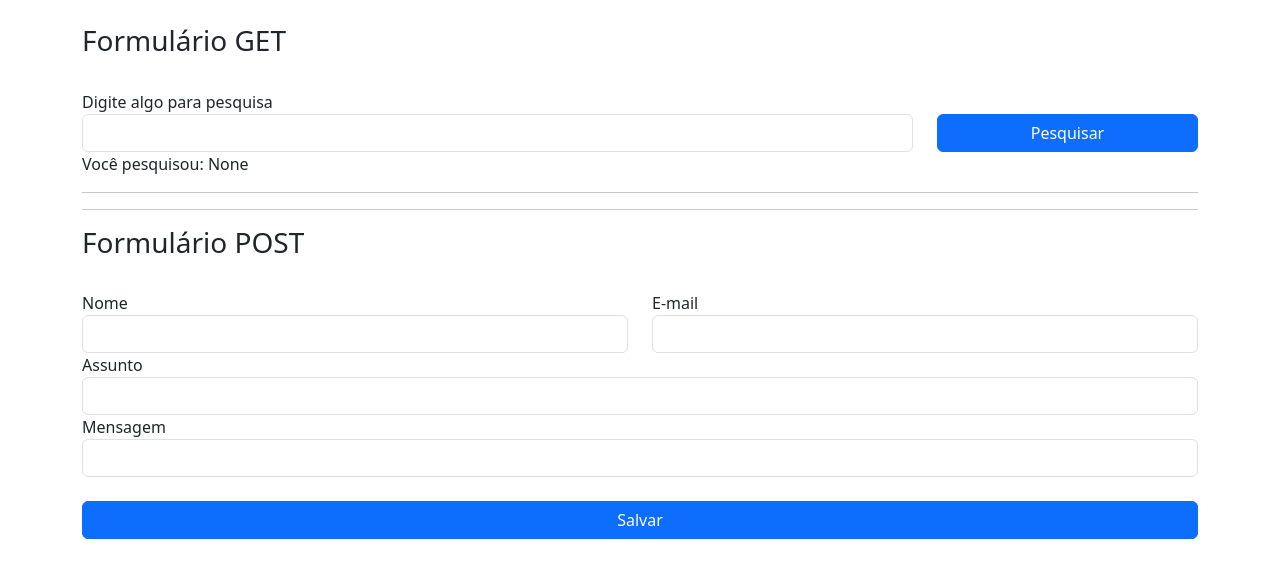
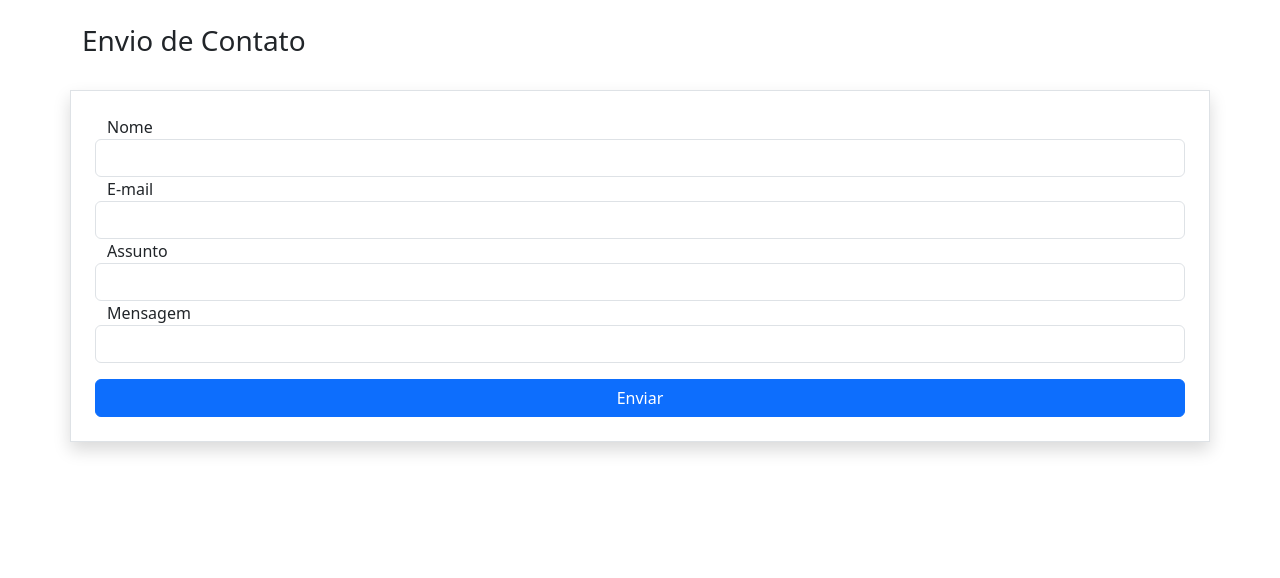
Before and after one commit to JulioPestan/flaskCamp, a Flask app: page /contato/ in a window 1280 px wide. Shown: the top 578 px of the page. Run offline with Flask 3, Linux system fonts and the light colour scheme.

Commit message:
Importei os módulos flask_wtf e também email_validator. Criei uma secretKey. Criei o arquivo forms.py para demonstrar como utilizar formulários de maneira segura, criei a classe ContatoForm com atributos já com campos validados, criei uma função que ao ser invocada já salva os dados no banco. Dentro das views criei a rota contato. No contato.html foi criado o formulário já com form.csrf_token implementado.

```diff
--- a/estudo/__init__.py
+++ b/estudo/__init__.py
@@ -6,6 +6,7 @@ from flask_migrate import Migrate
 app = Flask(__name__)
 app.config['SQLALCHEMY_DATABASE_URI'] = 'sqlite:///database.bd'
 app.config['SQLALCHEMY_TRACK_MODIFICATIONS'] = False
+app.config['SECRET_KEY'] = 'a874boan733rb9wfbw83rbfwb983wpibf'
 
 db = SQLAlchemy(app)
 migrate = Migrate(app, db)
--- /dev/null
+++ b/estudo/forms.py
@@ -0,0 +1,25 @@
+from flask_wtf import FlaskForm
+from wtforms import StringField, SubmitField
+from wtforms.validators import DataRequired, Email
+
+from estudo.models import Contato
+from estudo import db
+
+
+class ContatoForm(FlaskForm):
+    nome = StringField('Nome', validators=[DataRequired()])
+    email = StringField('E-mail', validators=[DataRequired(),Email()])
+    assunto = StringField('Assunto', validators=[DataRequired()])
+    mensagem = StringField('Mensagem',validators=[DataRequired()])
+    btnSubmit = SubmitField('Enviar')
+
+    def save(self):
+        contato = Contato(
+            nome = self.nome.data,
+            email = self.email.data,
+            assunto = self.assunto.data,
+            mensagem = self.mensagem.data
+        )
+
+        db.session.add(contato)
+        db.session.commit()
--- a/estudo/templates/contato.html
+++ b/estudo/templates/contato.html
@@ -9,54 +9,28 @@
 <body>
 
     <div class="container">
-        <div class = "row mt-4">
-            <h3>Formulário GET</h3>
-        </div>
-            <form action="" method="get" class="row mt-4">
-                <div class="col-9">
-                    Digite algo para pesquisa
-                    <input type="text" name="pesquisa" id="" class="form-control">
-                </div>
-                <div class="col-3">
-                    <button type="submit" class="btn btn-primary mt-4 col-12">Pesquisar</button>
-                </div>
-            </form>
 
-            <p>Você pesquisou: {{context['pesquisa']}}</p>
-            <hr>
-            <hr>
-
-            <div class="row">
-                <h3>Formulário POST</h3>
+            <div class="row mt-4" >
+                <h3>Envio de Contato</h3>
             </div>
 
-                <form action="" method="post" class="row mt-4">
-                    <div class="col-6">
-                        Nome
-                        <input type="text" name="nome" id="" class="form-control" required>
-                    </div>
+                <form action="" method="post" class="row mt-4 p-4 rounde border shadow">
+                    {{ form.csrf_token }}
 
-                    <div class="col-6">
-                        E-mail
-                        <input type="text" name="email" id="" class="form-control" required>
-                    </div>
+                    {{ form.nome.label()}}
+                    {{ form.nome(class="form-control") }}
 
-                    <div class="col-12">
-                        Assunto
-                        <input type="text" name="assunto" id="" class="form-control" required>
-                    </div>
+                    {{ form.email.label()}}
+                    {{ form.email(class="form-control") }}
 
-                    <div class="col-12">
-                        Mensagem
-                        <input type="text" name="mensagem" id="" class="form-control" required>
-                    </div>
+                    {{ form.assunto.label()}}
+                    {{ form.assunto(class="form-control") }}
 
-                    <div class="col-12">
-                        <button type="submit" class="btn btn-primary mt-4 col-12">Salvar</button>
-                    </div>
+                    {{ form.mensagem.label()}}
+                    {{ form.mensagem(class="form-control") }}
+
+                    {{ form.btnSubmit(class="btn btn-primary col-12 mt-3") }}
                 </form>
-            </div>
-
 
     </div>
 
--- a/estudo/templates/index.html
+++ b/estudo/templates/index.html
@@ -12,9 +12,9 @@
     </div>
 
     <div>
-        <p>Bem-Vindos a aula de Flask</p>
-
-        <a href="{{ url_for('novapag')}}">Nova rota</a>
+        <p>Bem-Vindo {{context.usuario}} a aula flask</p>
+        <p><b>Idade:</b> {{ context.idade}}</p>
+        <a href="{{ url_for('contato')}}">Contato</a>
     </div>
 </body>
 </html>
--- a/estudo/views.py
+++ b/estudo/views.py
@@ -1,15 +1,36 @@
-from estudo import app, db  #--> importei o db para gravar dados no banco de dados
-from flask import render_template, url_for,request #--> usei o request para pegar dados do formulário, GET e POST
+from estudo import app, db
+from flask import render_template, url_for,request, redirect
 
-from estudo.models import Contato #--> importei a classe Contato para instaciar ela, criei um objeto para adicionar no banco
+from estudo.models import Contato
+from estudo.forms import ContatoForm
 
 @app.route('/')
 def index():
-    return render_template('index.html')
+    usuario = 'julio'
+    idade = 39
+
+    context = {
+        'usuario': usuario,
+        'idade': idade
+    }
+    return render_template('index.html', context = context)
+
+@app.route('/contato/', methods=['GET','POST'])
+def contato():
+    form = ContatoForm()
+    context = {}
+    if form.validate_on_submit():
+        form.save()
+        return redirect(url_for('index'))
+
+    return render_template('contato.html', context = context, form=form)
+
+
 
 #criação de uma rota que recebe requisições GET e POST
-@app.route('/contato/', methods=['GET','POST'])
-def novapag():
+#formato não recomendado.
+@app.route('/contato_old/', methods=['GET','POST'])
+def contato_old():
     context = {}
     if request.method == 'GET':
         pesquisa = request.args.get('pesquisa')
@@ -33,4 +54,4 @@ def novapag():
         db.session.add(contato)
         db.session.commit()
 
-    return render_template('contato.html', context = context)
+    return render_template('contato_old.html', context = context)
```
Also changed, not shown: estudo/templates/contato_old.html (added, +65 -0 lines), 1 other file.
